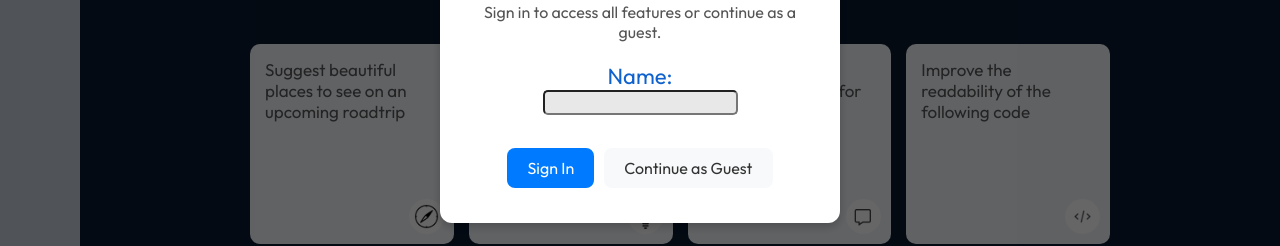
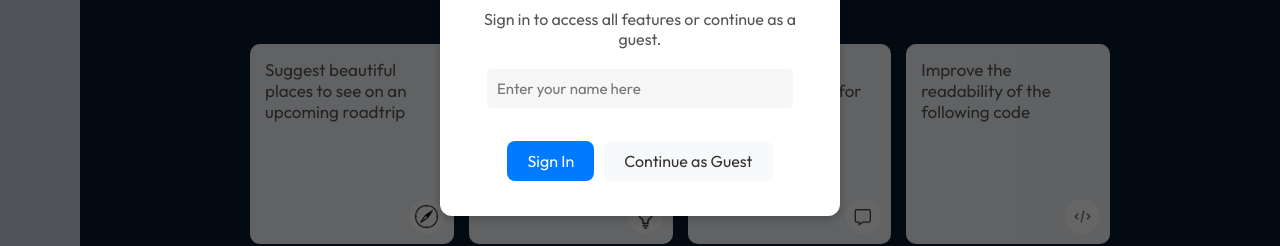
Before and after one commit to VishalValvi-83/VGemini-clone, a React (Vite) app: page / in a window 1280 px wide. Shown: the part 326-572 px from the top of the page. Built offline with nearby package versions, Linux system fonts and the light colour scheme; no server answers; a web font is replaced by a local one.

Commit message:
changes in css style of username input

```diff
--- a/src/components/WelcomePopup/WelcomePopup.jsx
+++ b/src/components/WelcomePopup/WelcomePopup.jsx
@@ -63,14 +63,16 @@ const WelcomeGreet = () => {
                         <h2>Welcome to Our App</h2>
                         <p>Sign in to access all features or continue as a guest.</p>
                         <form>
-                            Name:
+                            <div className="form-content">
                                 <input
                                     type="text"
                                     id="username"
                                     className="username-input"
                                     value={usernameInput}
+                                    placeholder="Enter your name here"
                                     onChange={(e) => setUsernameInput(e.target.value)}
                                 />
+                            </div>
                             {warning}
                             <br />
                             <button onClick={handleSignIn} className="sign-in-button">
--- a/src/components/WelcomePopup/style.css
+++ b/src/components/WelcomePopup/style.css
@@ -56,9 +56,13 @@
 
 .popup-content .username-input {
     border-radius: 5px;
-    outline: none;
-    background-color: #e8e8e8;
-    height: 25px;
+    outline-color: #007bff;
+    background-color: #f6f6f6;
+    border: none;
+    height: auto;
+    font-size: 15px;
+    width: 90%;
+    padding: 10px 10px;
     display: block;
     margin: 0 auto;
 }
```
Lines whose indentation alone changed are shown as unchanged.
